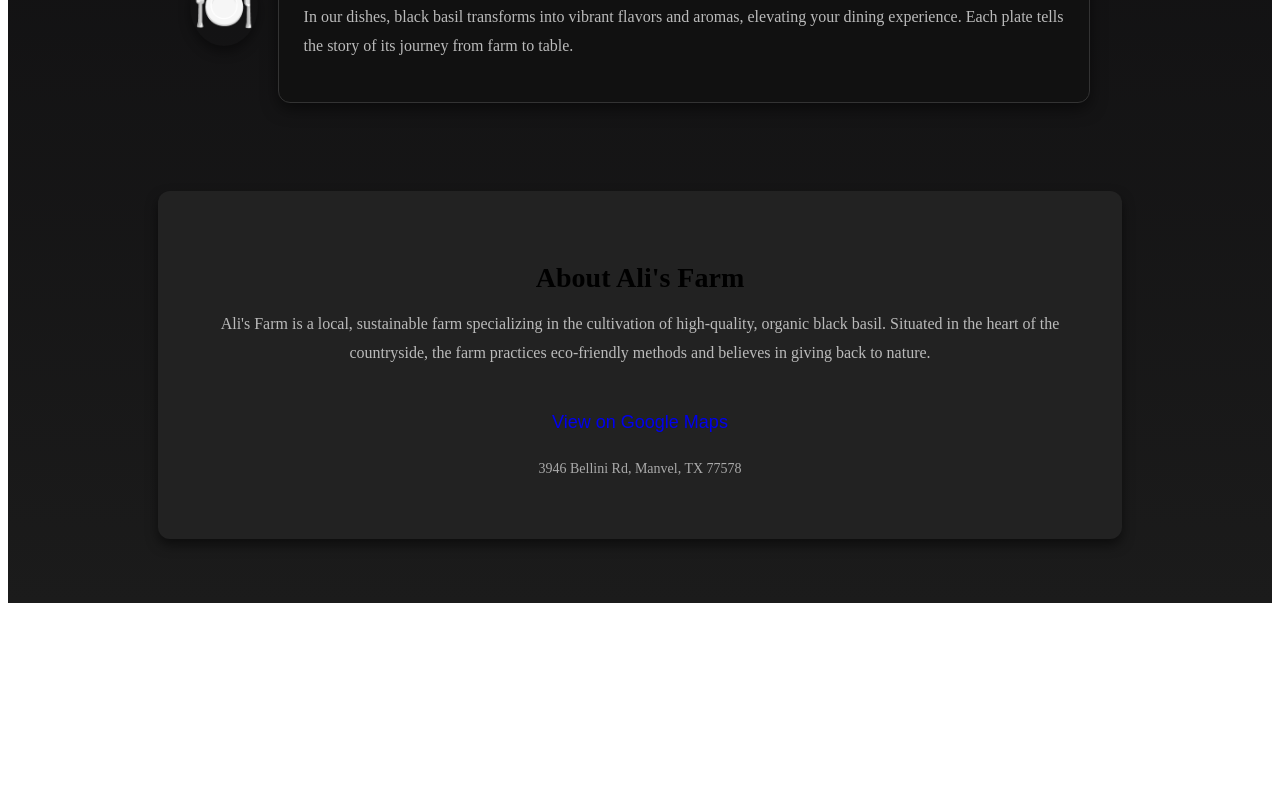
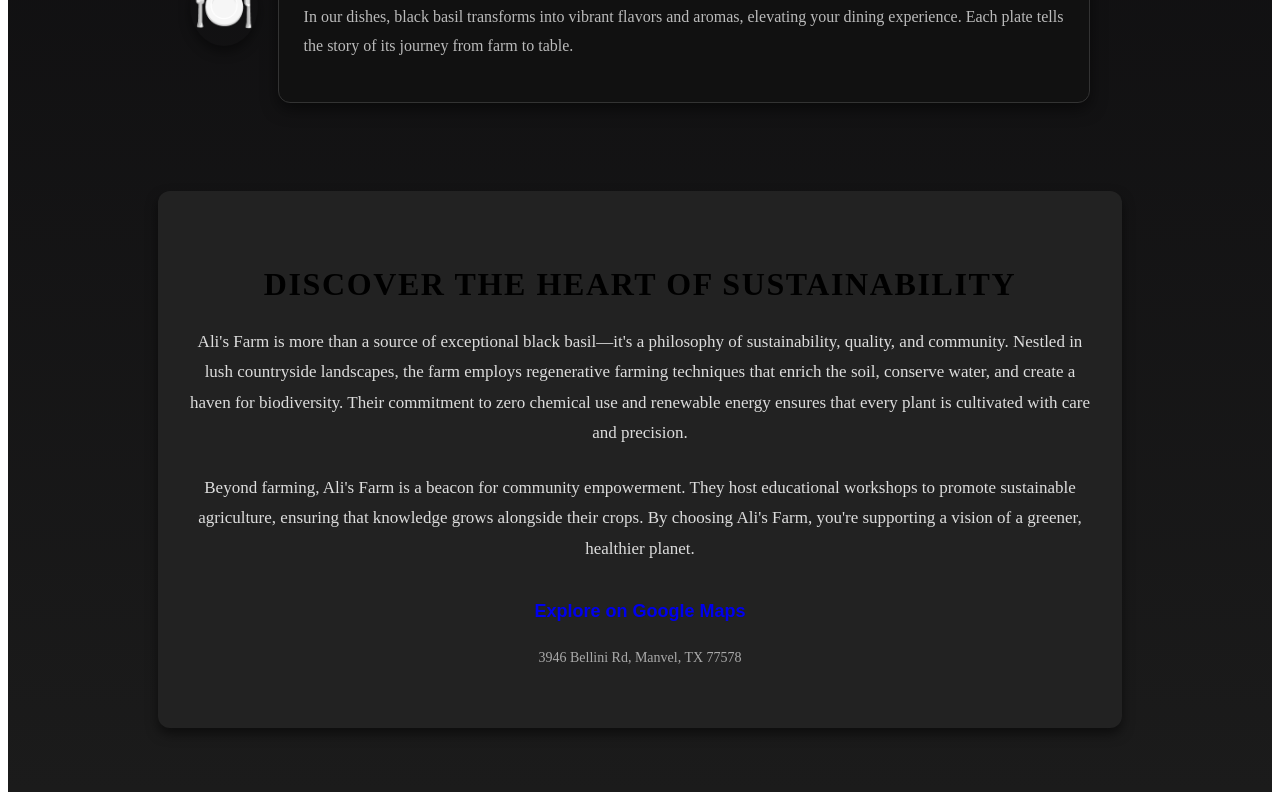
Before and after one commit to kaeskiio/vegetarian_restaurant, a Next.js app: page /Farm/Farm in a window 1280 px wide. Shown: the part 1754-2554 px from the top of the page. Before the commit the page ends 2365 px from the top, so only its background shows below. Built offline with nearby package versions, Linux system fonts and the light colour scheme.

Commit message:
Add bigger Ali farm info

```diff
--- a/src/pages/Farm/Farm.css
+++ b/src/pages/Farm/Farm.css
@@ -108,26 +108,23 @@
   }
 
   .app__farm-info-title {
-    font-size: 28px;
-    margin-bottom: 1rem;
-    color: var(--color-white);
+    font-size: 32px;
+    margin-bottom: 1.5rem;
+    color: var(--color-golden);
+    text-transform: uppercase;
+    letter-spacing: 0.05em;
   }
 
   .app__farm-info-text {
-    font-size: 16px;
-    color: #bbb;
-    margin-bottom: 2rem;
+      font-size: 17px;
+      color: #ddd;
+      margin-bottom: 1.5rem;
       line-height: 1.8;
-  }
-
-  .app__farm-info-location {
-    display: flex;
-    flex-direction: column;
-    align-items: center;
+      text-align: center;
   }
 
   .app__farm-info-map-btn {
-    background: linear-gradient(135deg, var(--color-golden), var(--color-golden));
+      background: linear-gradient(135deg, var(--color-golden), #b08d57);
       color: var(--color-white);
       font-size: 18px;
       padding: 12px 30px;
@@ -135,11 +132,12 @@
       border: none;
       cursor: pointer;
       transition: background 0.3s ease, transform 0.3s ease;
+      font-weight: bold;
   }
 
   .app__farm-info-map-btn:hover {
-    background: linear-gradient(135deg, var(--color-golden), var(--color-golden));
-    transform: translateY(-2px);
+      background: linear-gradient(135deg, #b08d57, var(--color-golden));
+      transform: scale(1.05);
   }
 
   .app__farm-info-address {
--- a/src/pages/Farm/Farm.jsx
+++ b/src/pages/Farm/Farm.jsx
@@ -68,17 +68,26 @@ const Farm = () => {
         </div>
       </div>
       <div className="app__farm-info">
-        <h2 className="app__farm-info-title">About Ali's Farm</h2>
+        <h2 className="app__farm-info-title">Discover the Heart of Sustainability</h2>
         <p className="app__farm-info-text">
-          Ali's Farm is a local, sustainable farm specializing in the cultivation of high-quality, organic black basil. Situated in the heart of the countryside, the farm practices eco-friendly methods and believes in giving back to nature.
+          Ali's Farm is more than a source of exceptional black basil—it's a philosophy of sustainability, quality, and community.
+          Nestled in lush countryside landscapes, the farm employs regenerative farming techniques that enrich the soil, conserve water,
+          and create a haven for biodiversity. Their commitment to zero chemical use and renewable energy ensures that every plant is
+          cultivated with care and precision.
+        </p>
+        <p className="app__farm-info-text">
+          Beyond farming, Ali's Farm is a beacon for community empowerment. They host educational workshops to promote sustainable
+          agriculture, ensuring that knowledge grows alongside their crops. By choosing Ali's Farm, you're supporting a vision of a
+          greener, healthier planet.
         </p>
         <div className="app__farm-info-location">
           <a href="https://www.google.com/maps/place/Ali%E2%80%99s+Farm/@29.5242093,-95.3598038,17z/data=!3m1!4b1!4m6!3m5!1s0x86409384fb9dfc5f:0x645a223f3014a21!8m2!3d29.5242093!4d-95.3572289!16s%2Fg%2F11h6t7nt77?entry=ttu&g_ep=EgoyMDI0MTIxMS4wIKXMDSoASAFQAw%3D%3D" target="_blank" rel="noopener noreferrer">
-            <button className="app__farm-info-map-btn">View on Google Maps</button>
+            <button className="app__farm-info-map-btn">Explore on Google Maps</button>
           </a>
           <p className="app__farm-info-address">3946 Bellini Rd, Manvel, TX 77578</p>
         </div>
       </div>
+
     </div>
   );
 };
```
Lines whose indentation alone changed are shown as unchanged.
